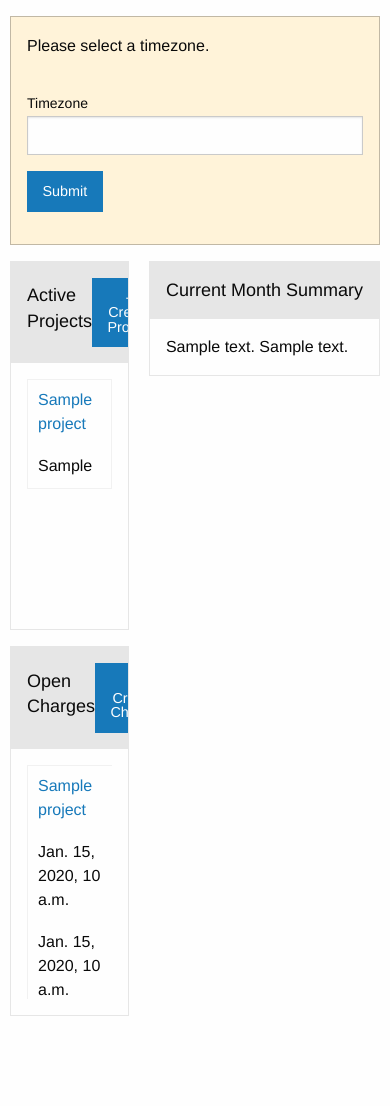
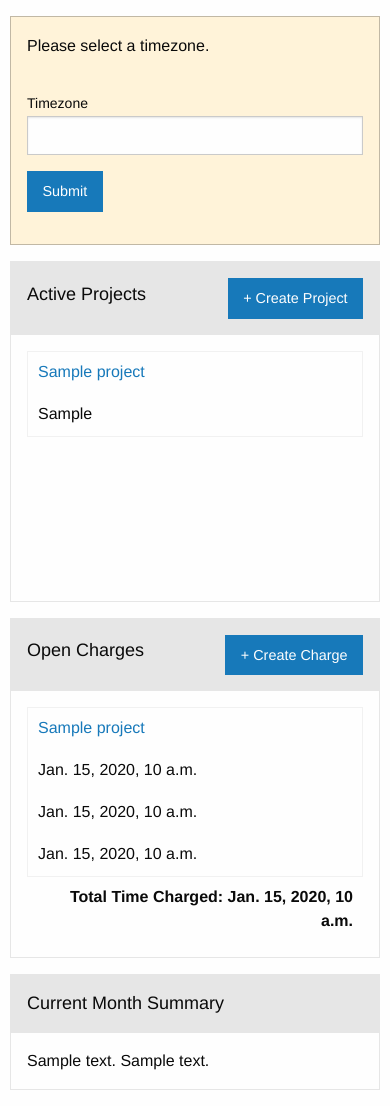
Before and after one commit to gscoppino/ProjectTime, a Django app: template src/ProjectTime/project/templates/project/dashboard.html in a window 390 px wide. Shown: the part 40-1146 px from the top of the page. Before the commit the page ends 1056 px from the top, so only its background shows below. Run offline with Django 3.2, Linux system fonts and the light colour scheme; the template is opened without the code that fills it: most values are stand-ins (such as "Sample title", 1, 10 or a date in 2020); form fields are guessed from the names that the template uses; parts of the project's set-up code (start-up, migrations or seed data) failed here and were passed over.

Commit message:
fix dashboard mobile responsiveness issue

```diff
--- a/src/ProjectTime/project/templates/project/dashboard.html
+++ b/src/ProjectTime/project/templates/project/dashboard.html
@@ -33,7 +33,7 @@
     {% endif %}
 
     <div class="grid-x grid-margin-x">
-        <section class="cell auto">
+        <section class="cell small-12 medium-auto">
             <section class="card">
                 <header class="card-divider flex-container flex-dir-row align-middle">
                     <h4>Active Projects</h4>
@@ -108,7 +108,7 @@
                 </div>
             </section>
         </section>
-        <section class="cell shrink">
+        <section class="cell small-12 medium-shrink">
             <section class="card">
                 <header class="card-divider flex-container flex-dir-row align-middle">
                     <h4>Current Month Summary</h4>
--- a/src/ProjectTime/project/utils/reporting.py
+++ b/src/ProjectTime/project/utils/reporting.py
@@ -65,7 +65,9 @@ def get_monthly_summary_chart_components(series):
                     toolbar_location=None,
                     tools="hover",
                     tooltips="@charge: @value hour(s)",
-                    x_range=(-0.5, 1.0))
+                    x_range=(-0.5, 1.0),
+                    width=400,
+                    height=400)
 
     chart.wedge(source=series,
                 x=0,
```
